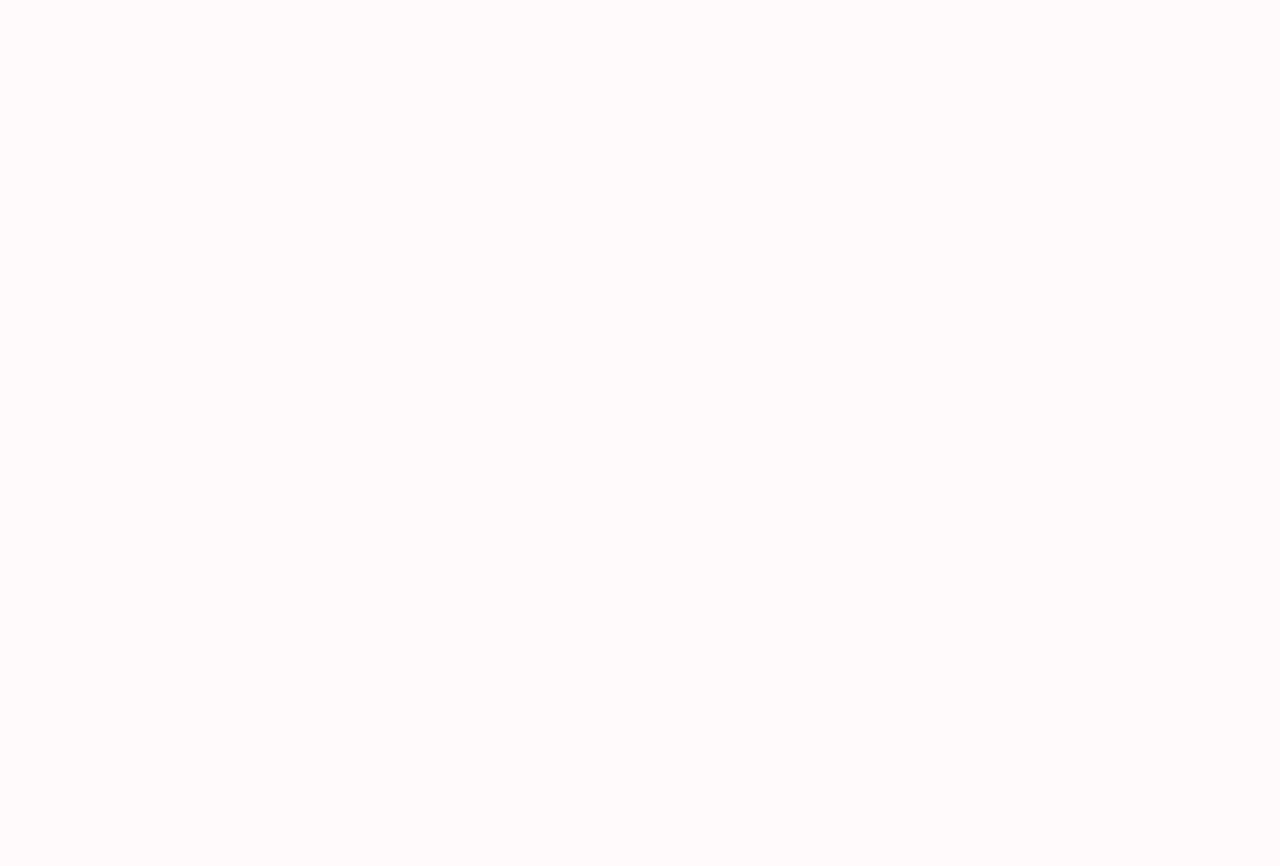
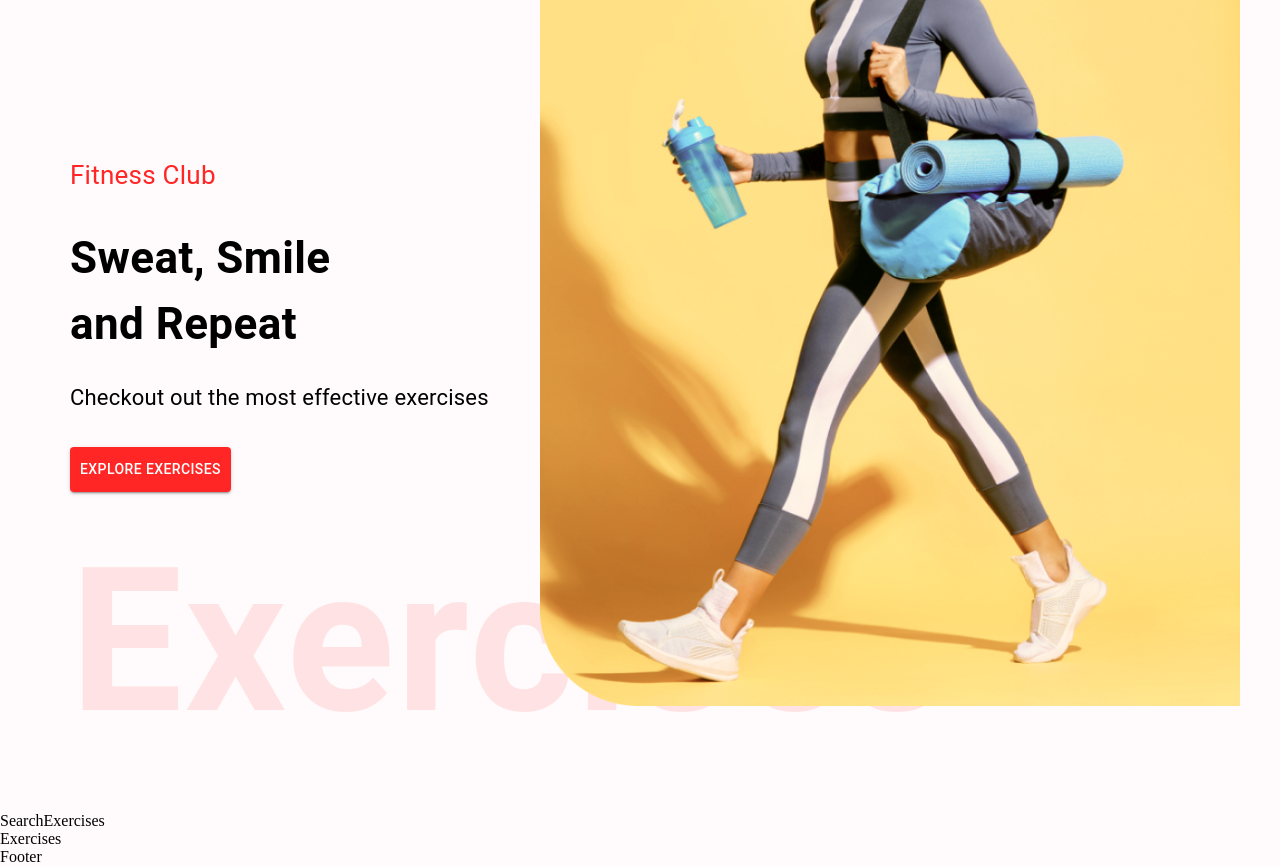
Before and after one commit to LSB616/fitness_app, a React (Create React App) app: page / in a window 1280 px wide. Shown: the part 160-1026 px from the top of the page. Before the commit the page ends 800 px from the top, so only its background shows below. Built offline with nearby package versions, Linux system fonts and the light colour scheme.

Commit message:
homepage designed

```diff
--- /dev/null
+++ b/src/components/Exercises.js
@@ -0,0 +1,9 @@
+import React from 'react'
+
+const Exercises = () => {
+  return (
+    <div>Exercises</div>
+  )
+}
+
+export default Exercises
--- /dev/null
+++ b/src/components/HeroBanner.js
@@ -0,0 +1,26 @@
+import React from 'react';
+import { Box, Stack, Typography, Button } from '@mui/material';
+import HeroBannerImage from '../assets/images/banner.png'
+
+const HeroBanner = () => {
+  return (
+    <Box sx={{ mt: {lg: '212px', xs: '70px'}, ml: {sm: '50px'}}} position="relative" p="20px">
+        <Typography color='#FF2625' fontSize="26px">
+            Fitness Club
+        </Typography>
+        <Typography fontWeight={700} sx={{ fontSize: { lg: '44px', xs: '40px' }}} mb="23px" mt="30px">
+          Sweat, Smile <br /> and Repeat
+        </Typography>
+        <Typography fontSize="22px" lineHeight="35px" mb={4}>
+          Checkout out the most effective exercises
+        </Typography>
+        <Button variant="contained" color="error" href="#exercises" sx={{ backgroundColor: '#FF2625', padding: '10px'}}>Explore Exercises</Button>
+        <Typography fontWeight={600} color='#ff2625' sx={{opacity: 0.1, display: { lg: 'block', xs: 'none'} }} fontSize='200px'>
+          Exercises
+        </Typography>
+        <img src={HeroBannerImage} alt="banner" className='hero-banner-img'/>
+    </Box>
+  )
+}
+
+export default HeroBanner
--- /dev/null
+++ b/src/components/SearchExercises.js
@@ -0,0 +1,9 @@
+import React from 'react'
+
+const SearchExercises = () => {
+  return (
+    <div>SearchExercises</div>
+  )
+}
+
+export default SearchExercises
--- a/src/pages/Home.js
+++ b/src/pages/Home.js
@@ -1,8 +1,16 @@
-import React from 'react'
+import {React, useState} from 'react';
+import { Box } from '@mui/material';
+import Exercises from '../components/Exercises';
+import SearchExercises from '../components/SearchExercises';
+import HeroBanner from '../components/HeroBanner';
 
 const Home = () => {
   return (
-    <div>Home</div>
+    <Box>
+      <HeroBanner />
+      <SearchExercises />
+      <Exercises />
+    </Box>
   )
 }
 
```
Also changed, not shown: src/assets/images/banner.png (added).
